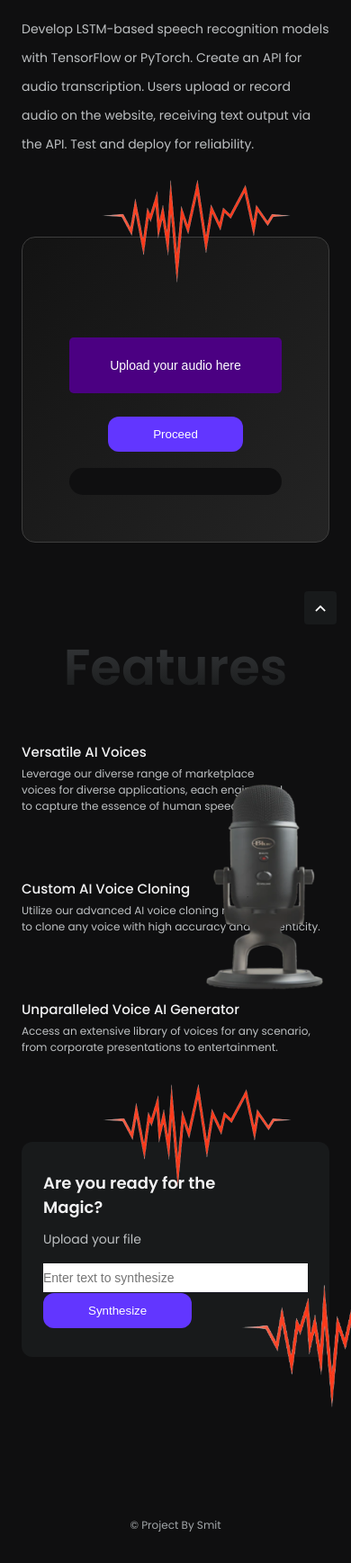
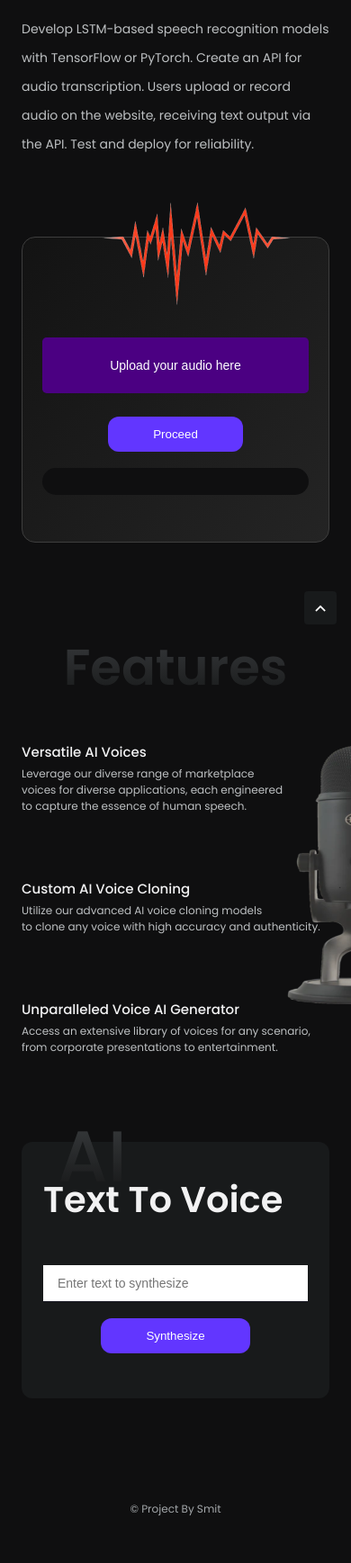
Before and after one commit to SmitM1/Speech-to-Text-and-Text-to-Speech-Project, a Flask app: page / in a window 390 px wide. Shown: the part 319-2056 px from the top of the page at 90% size. After the commit the page ends 2004 px from the top, so only its background shows below. Run offline with Flask 3, Linux system fonts and the light colour scheme.

Commit message:
frontend text to speech completed

```diff
--- a/static/css/styles.css
+++ b/static/css/styles.css
@@ -171,6 +171,15 @@ img {
   max-height: 277px; overflow-y: auto;}
 
 .home__img {top: -143px !important; position: absolute;}
+.discount__animate {width: 100%;}
+
+.discount__container {grid-template-columns: 335px max-content;}
+#synthesize-form #text {padding: 12px 16px; margin-bottom: 18px;}
+#synthesize-form button { margin-bottom: 18px;}
+.discount .home__header h2{ line-height: 65px;}
+
+
+.footer.section {padding: 0rem 0 2rem;}
 
 
 
@@ -789,7 +798,7 @@ img {
     padding-top: 3rem;
   }
   .footer__copy {
-    margin-top: 9rem;
+    margin-top: 0rem;
   }
 }
 
@@ -948,3 +957,13 @@ button:hover {
     font-size: 16px;
   }
 }
+
+@media screen and (max-width: 767px) {
+  .show-menu .nav__list li:nth-last-child(1) span {text-transform: uppercase;}
+  .home__img {top: -118px !important;}
+  .left-img {padding: 111px 22px 52px 22px;}
+  .specs__img {  width: 317px;  top: -1rem;  right: -13rem;}
+  .discount__container {grid-template-columns: auto;}
+  #synthesize-form {text-align: center;}
+  .synthesis2 #audio-output audio {width: 100%;}
+}
--- a/templates/index.html
+++ b/templates/index.html
@@ -121,14 +121,25 @@
             </div>
         </section>
 
-        <!--=============== DISCOUNT ===============-->
+
         <section class="discount section" id="about">
             <div class="discount__container container grid">
                 <div class="discount__animate">
-                    <h2 class="discount__title">Are you ready for the <br> Magic?</h2>
-                    <p class="discount__description">Upload your file</p>
+                <div class="text-speach">
+                   <!--<h2 class="discount__title">Are you ready for the <br> Magic?</h2>-->
+                <div class="home__header">
+                    <h1 class="home__title">AI</h1>
+                    <h2 class="home__subtitle">Text To Voice</h2>
+                </div>
+                    <!-- <p class="discount__description">Upload your file</p> -->
+                </div>
+
+                </div>
+
+                <!--<img src="../static/img/wave.png" alt="" class="discount__img">-->
+
                 <div class="right-img">
-                        <img src="{{ url_for('static', filename='img/wave.png') }}" alt="" class="home__img">
+                    <!--<img src="{{ url_for('static', filename='img/wave.png') }}" alt="" class="home__img">-->
                     <form id="synthesize-form" action="/synthesize" method="POST">
                         <input type="text" name="text" id="text" placeholder="Enter text to synthesize" required>
                         <button type="submit">Synthesize</button>
@@ -137,9 +148,8 @@
                         <div id="audio-output"></div>
                     </div>
                 </div>
-                </div>
 
-                <img src="../static/img/wave.png" alt="" class="discount__img">
+
             </div>
         </section>
 
```
Also changed, not shown: 6 other files. Lines whose indentation alone changed are shown as unchanged.
